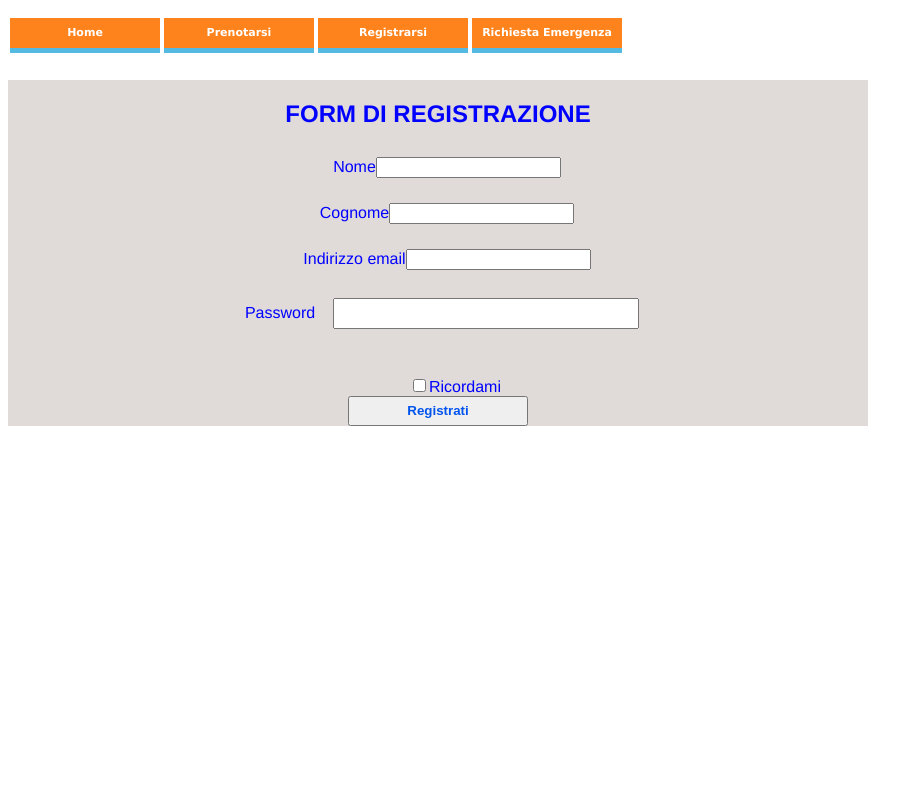
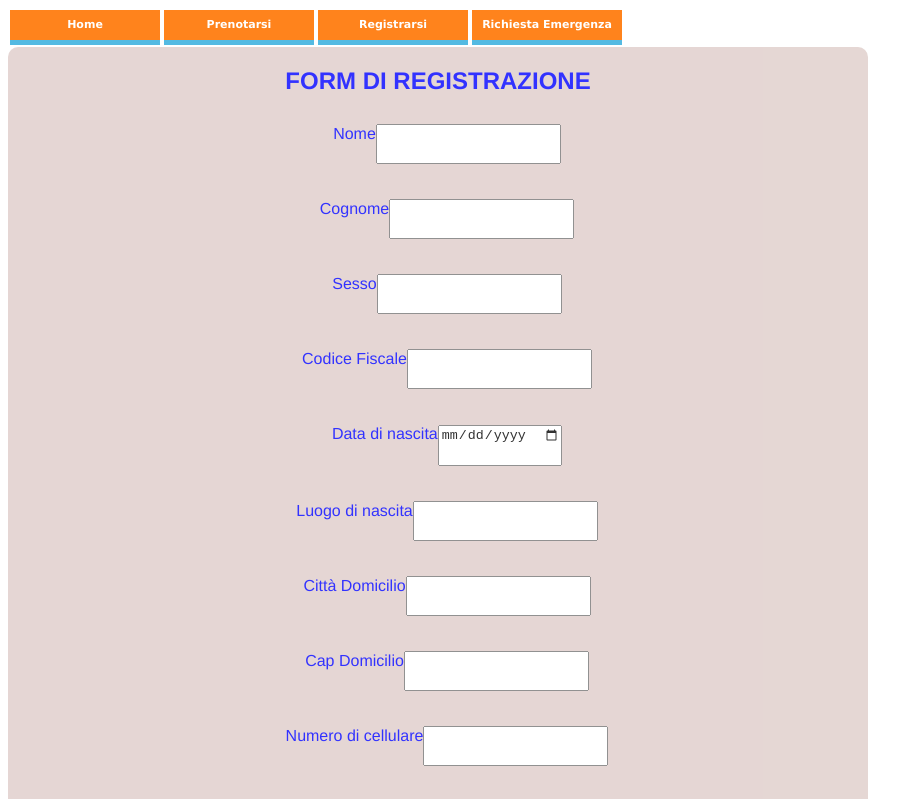
Before and after one commit to Gasu16/AnAvis, a React (Create React App) app in the folder client/: page /registrarsi in a window 1280 px wide. Shown: the top 799 px of the page, without its empty margins (0-923 px from the left). Built offline with nearby package versions, Linux system fonts and the light colour scheme.

Commit message:
Aggiunta barra di scorrimento verticale

```diff
--- a/client/src/App.js
+++ b/client/src/App.js
@@ -52,6 +52,7 @@ class App extends React.Component{
               <Route path='/prenotarsi' component={Prenotarsi} />
               <Route path='/registrarsi' component={Registrarsi} />
               <Route path='/emergenza' component={RichiestaEmergenza} />
+
           </Switch>
 
           {this.props.children}
--- a/client/src/components/registrarsi/registrarsi.css
+++ b/client/src/components/registrarsi/registrarsi.css
@@ -1,18 +1,30 @@
+
+/* SCROLL BAR */
+#cont{
+    overflow-y: scroll;
+}
+
 .container {
     color: blue;
-    background-color: rgb(224, 218, 217);
-    position: fixed;
+    background-color: rgb(223, 205, 202);
+    opacity: 0.8;
+    border-radius: 10px;
+    /*position: fixed;*/
     width: 860px;
     /* height: 240px; */
     top: 10%;
+    align-items: center;
     font-family: "Helvetica Neue", Helvetica, sans-serif;
     -webkit-font-smoothing: antialiased;
+
 }
+
 
 .container h2 {
     text-align: center;
 
 }
+
 
 
 label{
@@ -61,3 +73,12 @@ button {
     height: 30px;
     font-weight: bold;
 }
+
+.form{
+    padding: 30px 40px;
+}
+
+.form-control{
+    margin-bottom: 10px;
+    padding-bottom: 20px;
+}
--- a/client/src/components/registrarsi/registrarsi.js
+++ b/client/src/components/registrarsi/registrarsi.js
@@ -23,6 +23,41 @@ class Registrarsi extends Component {
 
                                 <label for="cognome">Cognome</label>
                                 <input type="cognome" class="form-control" id="cognome"></input>
+
+                                <p></p>
+
+                                <label for="sesso">Sesso</label>
+                                <input type="sesso" class="form-control" id="sesso"></input>
+
+                                <p></p>
+
+                                <label for="codiceFiscale">Codice Fiscale</label>
+                                <input type="codiceFiscale" class="form-control" id="codiceFiscale"></input>
+
+                                <p></p>
+
+                                <label for="">Data di nascita</label>
+                                <input type="date" class="form-control" id="DataNascita"></input>
+
+                                <p></p>
+
+                                <label for="luogoNascita">Luogo di nascita</label>
+                                <input type="luogoNascita" class="form-control" id="luogoNascita"></input>
+
+                                <p></p>
+
+                                <label for="cittàDomicilio">Città Domicilio</label>
+                                <input type="cittàDomicilio" class="form-control" id="cittàDomicilio"></input>
+
+                                <p></p>
+
+                                <label for="capDomicilio">Cap Domicilio</label>
+                                <input type="capDomicilio" class="form-control" id="capDomicilio"></input>
+
+                                <p></p>
+
+                                <label for="numeroCellulare">Numero di cellulare</label>
+                                <input type="numeroCellulare" class="form-control" id="numeroCellulare"></input>
 
                                 <p></p>
 
--- /dev/null
+++ b/client/src/components/registrarsi/validation.js
@@ -0,0 +1,4 @@
+function validate(){
+    return true;
+
+}
```
Also changed, not shown: client/src/components/registrarsi/submit.html (+6 -1 lines).
